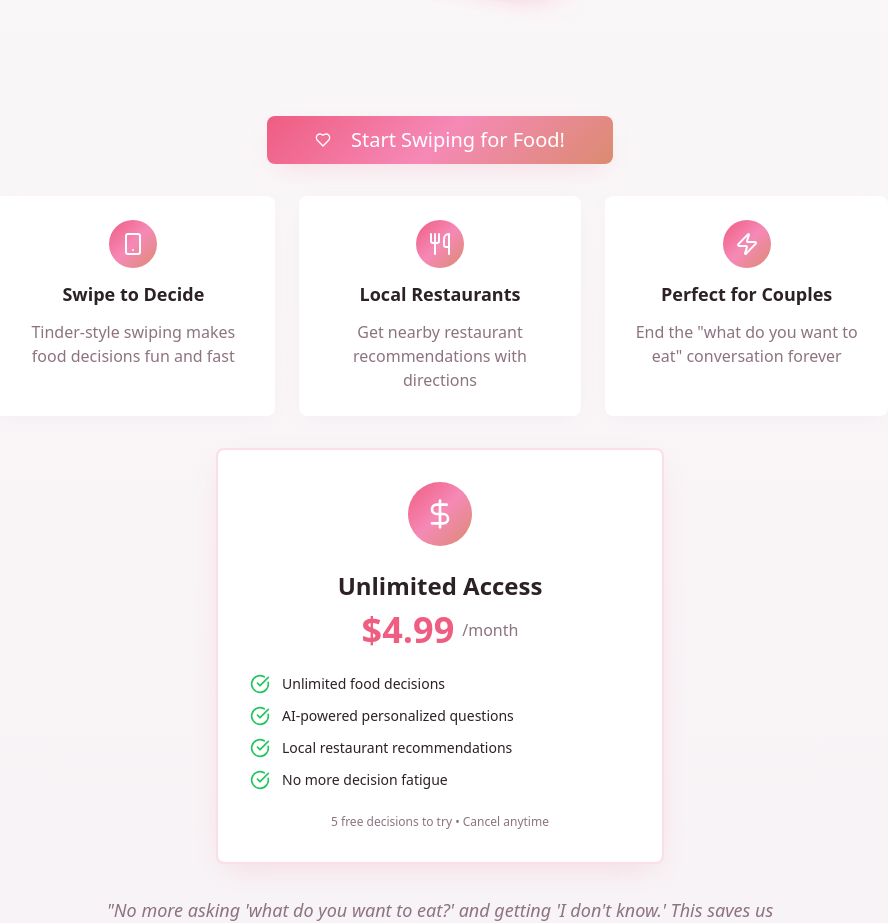
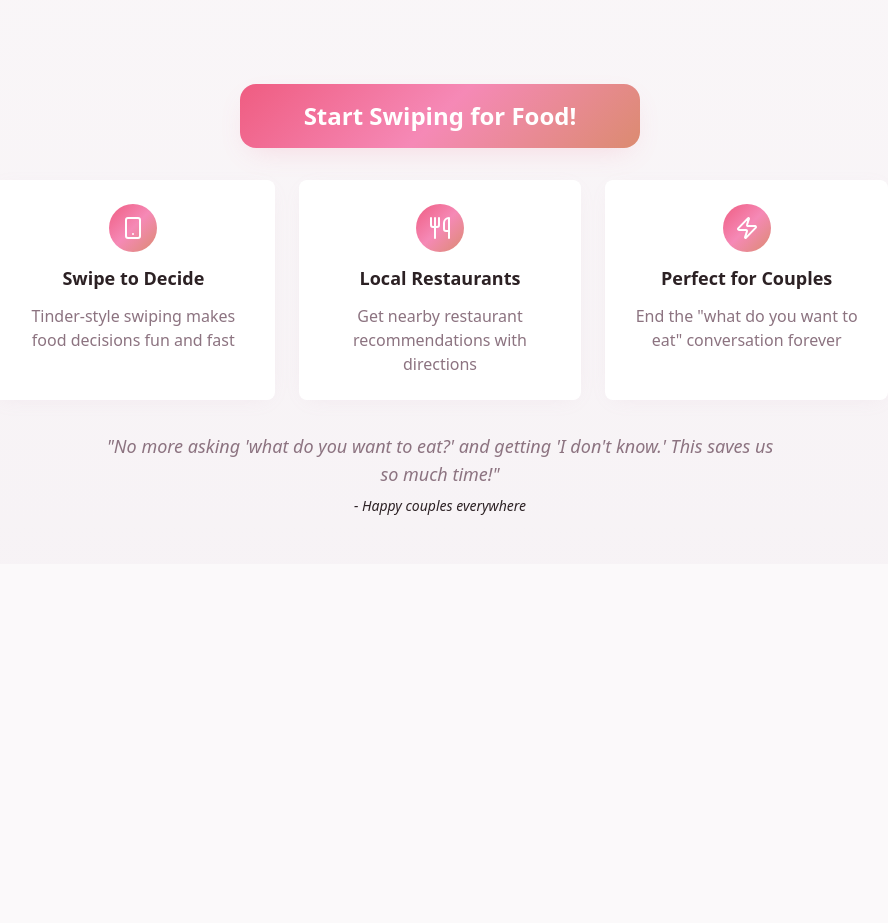
Before and after one commit to Imadmalaq/what-should-we-eat, a React (Vite) app: page / in a window 1280 px wide. Shown: the part 496-1419 px from the top of the page, without its empty margins (200-1088 px from the left). After the commit the page ends 1060 px from the top, so only its background shows below. Built offline with nearby package versions, Linux system fonts and the light colour scheme.

Commit message:
Refactor: Improve UI and remove paywall
- Improved "Start Swiping" button visibility and positioning.
- Updated swipe card layout for clearer cues.
- Updated landing page copy.
- Removed the 3-use limit and payment logic.

```diff
--- a/src/components/HeroSection.tsx
+++ b/src/components/HeroSection.tsx
@@ -21,7 +21,7 @@ export function HeroSection({ onStartQuiz }: HeroSectionProps) {
               </span>
             </h1>
             <p className="text-xl md:text-2xl text-muted-foreground max-w-2xl mx-auto">
-              She says "I don't know" again? Swipe through 5 quick questions and get the perfect meal decision in under 2 minutes!
+              She says "I don't know" again? Answer 8–10 quick questions to find the perfect meal in under 2 minutes!
             </p>
           </div>
 
@@ -60,13 +60,12 @@ export function HeroSection({ onStartQuiz }: HeroSectionProps) {
           </div>
 
           {/* CTA Button */}
-          <div className="animate-slide-in">
+          <div className="animate-slide-in mt-12">
             <Button
               onClick={onStartQuiz}
               size="lg"
-              className="text-xl px-12 py-6 bg-gradient-romantic hover:opacity-90 text-white shadow-warm transform hover:scale-105 transition-all duration-200"
+              className="text-2xl px-16 py-8 bg-gradient-romantic hover:opacity-90 text-white shadow-warm transform hover:scale-105 transition-all duration-200 rounded-2xl font-bold"
             >
-              <Heart className="w-6 h-6 mr-3" />
               Start Swiping for Food!
             </Button>
           </div>
@@ -104,47 +103,6 @@ export function HeroSection({ onStartQuiz }: HeroSectionProps) {
             </Card>
           </div>
 
-          {/* Pricing Section */}
-          <div className="mt-16 animate-fade-in">
-            <Card className="max-w-md mx-auto border-2 border-primary/20 shadow-warm">
-              <CardContent className="p-8 text-center space-y-6">
-                <div className="w-16 h-16 mx-auto bg-gradient-romantic rounded-full flex items-center justify-center">
-                  <DollarSign className="w-8 h-8 text-white" />
-                </div>
-
-                <div className="space-y-2">
-                  <h3 className="text-2xl font-bold">Unlimited Access</h3>
-                  <div className="flex items-center justify-center gap-2">
-                    <span className="text-4xl font-bold text-primary">$4.99</span>
-                    <span className="text-muted-foreground">/month</span>
-                  </div>
-                </div>
-
-                <div className="space-y-3 text-left">
-                  <div className="flex items-center gap-3">
-                    <CheckCircle className="w-5 h-5 text-green-500" />
-                    <span className="text-sm">Unlimited food decisions</span>
-                  </div>
-                  <div className="flex items-center gap-3">
-                    <CheckCircle className="w-5 h-5 text-green-500" />
-                    <span className="text-sm">AI-powered personalized questions</span>
-                  </div>
-                  <div className="flex items-center gap-3">
-                    <CheckCircle className="w-5 h-5 text-green-500" />
-                    <span className="text-sm">Local restaurant recommendations</span>
-                  </div>
-                  <div className="flex items-center gap-3">
-                    <CheckCircle className="w-5 h-5 text-green-500" />
-                    <span className="text-sm">No more decision fatigue</span>
-                  </div>
-                </div>
-
-                <p className="text-xs text-muted-foreground">
-                  5 free decisions to try • Cancel anytime
-                </p>
-              </CardContent>
-            </Card>
-          </div>
 
           {/* Testimonial */}
           <div className="mt-12 animate-fade-in">
--- a/src/components/SwipeFlow.tsx
+++ b/src/components/SwipeFlow.tsx
@@ -164,36 +164,23 @@ export function SwipeFlow({ onComplete }: SwipeFlowProps) {
           </SwipeCard>
         </div>
 
-        {/* Swipe Instructions */}
-        <div className="flex justify-between items-center">
-          <div className="flex items-center gap-2 text-sm text-muted-foreground">
-            <ArrowLeft className="w-4 h-4" />
-            <span>{question.optionA.text}</span>
-          </div>
-          <div className="flex items-center gap-2 text-sm text-muted-foreground">
-            <span>{question.optionB.text}</span>
-            <ArrowRight className="w-4 h-4" />
+        {/* Swipe Instructions - Left and Right */}
+        <div className="absolute left-0 top-1/2 transform -translate-y-1/2 -translate-x-16">
+          <div className="text-center space-y-2">
+            <div className="w-12 h-12 bg-red-500/20 rounded-full flex items-center justify-center">
+              <ArrowLeft className="w-6 h-6 text-red-500" />
+            </div>
+            <div className="text-sm text-red-500 font-medium">NO</div>
           </div>
         </div>
 
-        {/* Action Buttons */}
-        <div className="flex justify-center gap-8">
-          <Button
-            variant="outline"
-            size="lg"
-            onClick={handleSwipeLeft}
-            className="w-16 h-16 rounded-full border-2 border-destructive/20 hover:border-destructive hover:bg-destructive/10"
-          >
-            <X className="w-6 h-6 text-destructive" />
-          </Button>
-          <Button
-            variant="outline"
-            size="lg"
-            onClick={handleSwipeRight}
-            className="w-16 h-16 rounded-full border-2 border-primary/20 hover:border-primary hover:bg-primary/10"
-          >
-            <Heart className="w-6 h-6 text-primary" />
-          </Button>
+        <div className="absolute right-0 top-1/2 transform -translate-y-1/2 translate-x-16">
+          <div className="text-center space-y-2">
+            <div className="w-12 h-12 bg-green-500/20 rounded-full flex items-center justify-center">
+              <ArrowRight className="w-6 h-6 text-green-500" />
+            </div>
+            <div className="text-sm text-green-500 font-medium">YES</div>
+          </div>
         </div>
       </div>
     </div>
--- a/src/pages/Index.tsx
+++ b/src/pages/Index.tsx
@@ -13,28 +13,18 @@ const Index = () => {
   const [appState, setAppState] = useState<AppState>('hero');
   const [foodResult, setFoodResult] = useState<FoodRecommendation | null>(null);
   const [restaurant, setRestaurant] = useState<RestaurantRecommendation | null>(null);
-  const [showPaywall, setShowPaywall] = useState(false);
   const [hasLocation, setHasLocation] = useState(false);
 
-  const { canUse, remainingUses, incrementUsage, isAtLimit } = useUsageTracking();
-
   const handleStartSwipe = () => {
-    if (!canUse && isAtLimit) {
-      setShowPaywall(true);
-      return;
-    }
-
     // Check if we need location first
     navigator.geolocation.getCurrentPosition(
       () => {
         // Location permission granted, proceed
         setAppState('swipe');
-        incrementUsage();
       },
       () => {
         // Location denied or unavailable, show location prompt
         setAppState('location');
-        incrementUsage();
       },
       { timeout: 5000 }
     );
@@ -78,12 +68,6 @@ const Index = () => {
           onRestart={handleRestart}
         />
       )}
-
-      <PaywallModal
-        isOpen={showPaywall}
-        onClose={() => setShowPaywall(false)}
-        remainingUses={remainingUses}
-      />
     </div>
   );
 };
```
